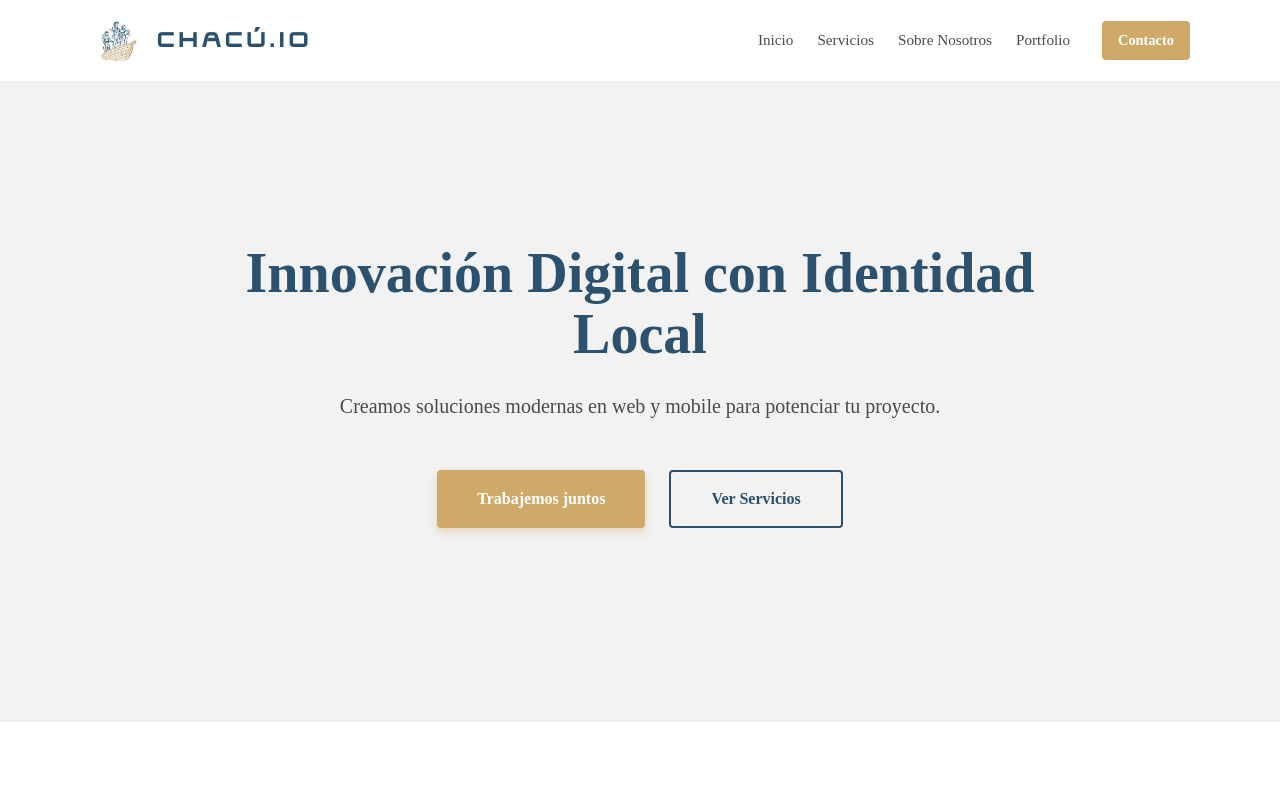
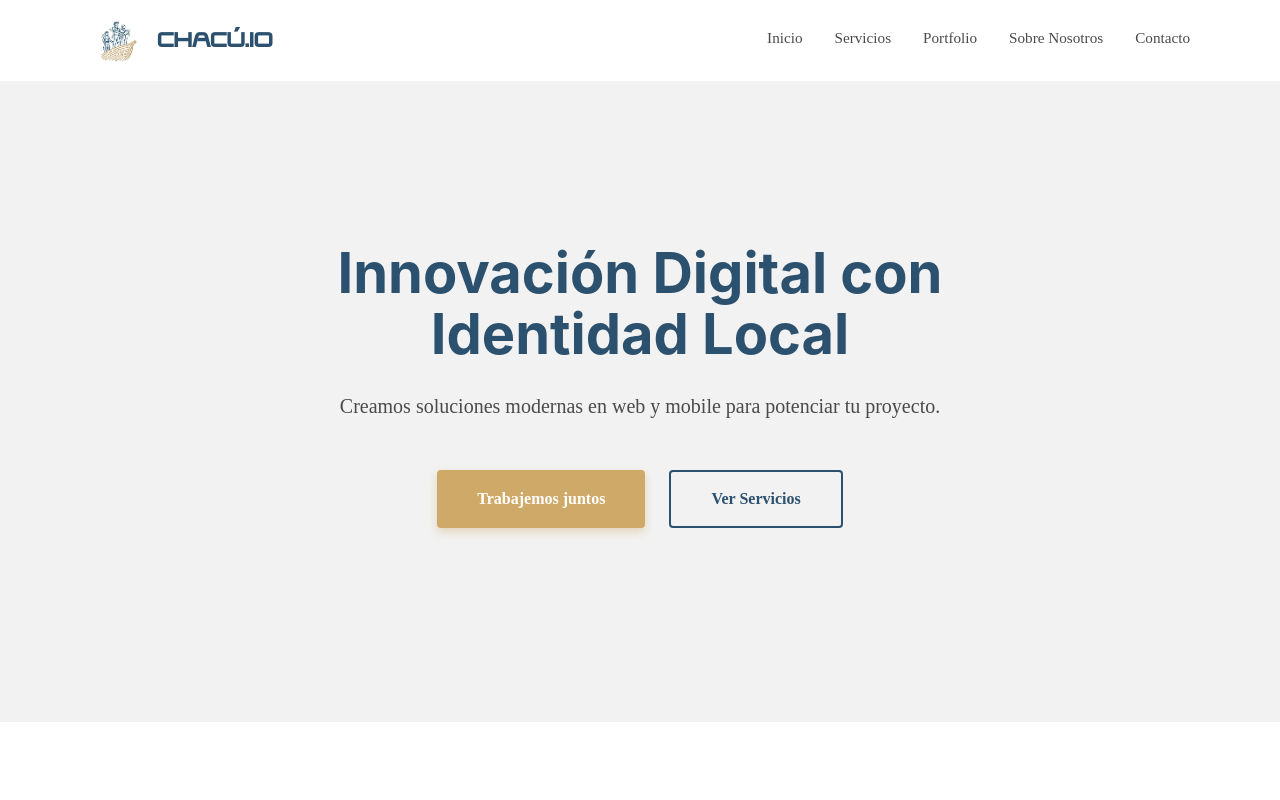
Before and after one commit to Manuel0803/landing-chacu, a React (Vite) app: page / in a window 1280 px wide. Shown: the top 800 px of the page. Built offline with nearby package versions, Linux system fonts and the light colour scheme.

Commit message:
Ultimos ajustes visuales en el navbar y fuentes de texto

```diff
--- a/src/App.css
+++ b/src/App.css
@@ -25,6 +25,7 @@ body {
 }
 
 h1, h2, h3 {
+  font-family: var(--font-family-base);
   font-weight: var(--font-weight-bold);
   color: var(--color-text-primary);
 }
--- a/src/components/navbar.jsx
+++ b/src/components/navbar.jsx
@@ -36,15 +36,15 @@ const Navbar = () => {
             Servicios
           </Link>
 
+          <Link activeClass="active" to="portfolio" spy={true} smooth={true} offset={-80} duration={500} className="nav-link">
+            Portfolio
+          </Link>
+
           <Link activeClass="active" to="sobre-nosotros" spy={true} smooth={true} offset={-80} duration={500} className="nav-link">
             Sobre Nosotros
           </Link>
 
-          <Link activeClass="active" to="portfolio" spy={true} smooth={true} offset={-80} duration={500} className="nav-link">
-            Portfolio
-          </Link>
-
-          <Link to="contacto" spy={true} smooth={true} offset={-80} duration={500} className="btn-cta nav-cta">
+          <Link to="contacto" spy={true} smooth={true} offset={-80} duration={500} className="nav-link">
             Contacto
           </Link>
         </div>
--- a/src/styles/Footer.css
+++ b/src/styles/Footer.css
@@ -1,5 +1,5 @@
 .main-footer {
-    background-color: var(--color-bg-paper);
+    background-color: var(--color-bg-default);
     color: var(--color-text-primary);
     padding-top: 4rem;
     padding-bottom: 0;
--- a/src/styles/Navbar.css
+++ b/src/styles/Navbar.css
@@ -38,14 +38,12 @@
     font-weight: var(--font-weight-bold);
     font-size: 1.25rem;
     color: var(--color-primary);
-    letter-spacing: 5px;
 }
-
 
 .nav-links {
     display: flex;
     align-items: center;
-    gap: 1.5rem;
+    gap: 2rem;
 }
 
 .nav-link {
@@ -53,8 +51,10 @@
     text-decoration: none;
     font-size: 0.95rem;
     font-weight: 500;
+    cursor: pointer;
     transition: color 0.3s ease;
-    cursor: pointer;
+    position: relative;
+    padding-bottom: 5px;
 }
 
 .nav-link:hover,
@@ -62,11 +62,22 @@
     color: var(--color-primary);
 }
 
-.nav-cta {
-     margin-left: 0.5rem;
-     padding: 0.5rem 1rem;
-     font-size: 0.9rem;
+.nav-link::after {
+    content: '';
+    position: absolute;
+    width: 0;
+    height: 2px;
+    left: 0;
+    bottom: 0;
+    background-color: var(--color-primary);
+    transition: width 0.3s ease;
 }
+
+.nav-link:hover::after,
+.nav-link.active::after {
+    width: 100%;
+}
+
 
 @media (max-width: 768px) {
     .nav-links {
--- a/src/styles/Portfolio.css
+++ b/src/styles/Portfolio.css
@@ -11,10 +11,10 @@
 }
 
 .portfolio-header .section-title {
+    font-family: var(--font-family-base);
     font-size: 2.5rem;
     color: var(--color-primary);
     margin-bottom: 1rem;
-    font-family: var(--font-family-base);
 }
 
 .portfolio-header .section-subtitle {
@@ -118,6 +118,7 @@
 }
 
 .card-title {
+    font-family: var(--font-family-base);
     font-size: 1.25rem;
     font-weight: var(--font-weight-bold);
     color: var(--color-text-primary);
```
Also changed, not shown: src/styles/Contact.css (line endings or trailing spaces).
